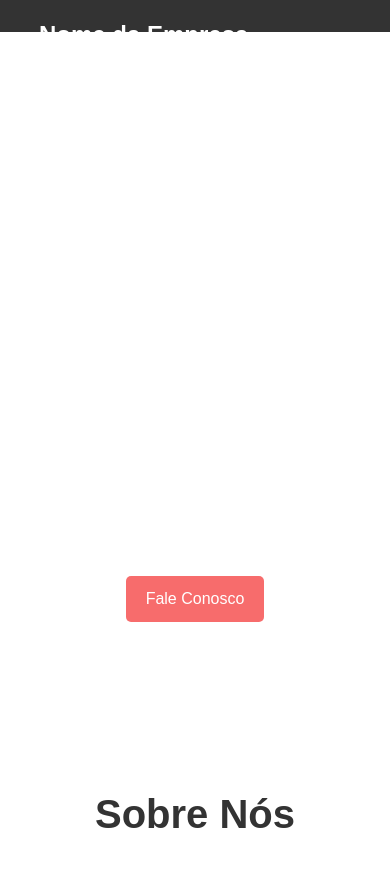
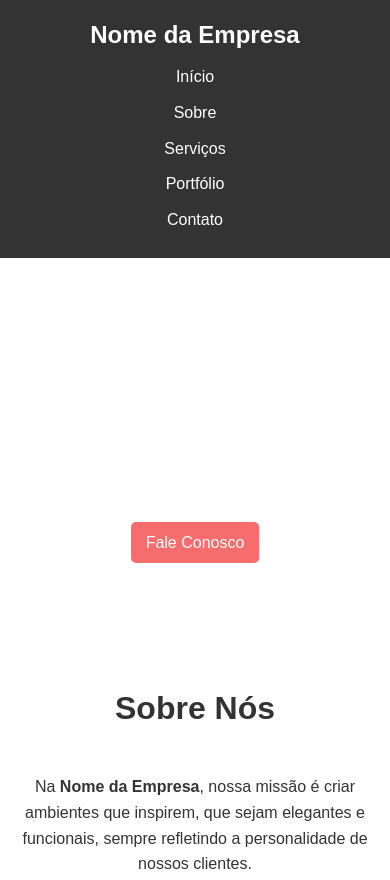
Before and after one commit to rafaelromao/meulugar, a plain HTML site: page index.html in a window 390 px wide. Shown: the top 880 px of the page. Drawn offline with Linux system fonts and the light colour scheme.

Commit message:
make responsible

```diff
--- a/style.css
+++ b/style.css
@@ -22,6 +22,7 @@ header {
     background: #333;
     color: #fff;
     padding: 1rem 0;
+    position: relative;
 }
 
 header .logo {
@@ -48,6 +49,7 @@ header nav ul li a {
     text-decoration: none;
 }
 
+/* Limpar floats */
 .clearfix::after {
     content: "";
     display: block;
@@ -93,7 +95,7 @@ h2 {
 
 .service-list {
     display: flex;
-    justify-content: space-around;
+    justify-content: space-between;
 }
 
 .service {
@@ -103,7 +105,7 @@ h2 {
 
 .portfolio-grid {
     display: flex;
-    justify-content: space-around;
+    justify-content: space-between;
 }
 
 .portfolio-item {
@@ -151,3 +153,84 @@ footer {
     text-align: center;
     padding: 20px 0;
 }
+/* ===== MEDIA QUERIES PARA RESPONSIVIDADE ===== */
+@media screen and (max-width: 768px) {
+
+    /* Ajuste de cabeçalho */
+    header .logo {
+        float: none;
+        text-align: center;
+        margin-bottom: 10px;
+    }
+
+    header nav {
+        float: none;
+        text-align: center;
+    }
+
+    header nav ul {
+        padding: 0;
+    }
+
+    header nav ul li {
+        display: block;
+        margin: 10px 0;
+    }
+
+    /* Ajuste do hero */
+    .hero h2 {
+        font-size: 2rem;
+    }
+
+    .hero p {
+        font-size: 1.2rem;
+    }
+
+    /* Serviços e portfólio em coluna */
+    .service-list,
+    .portfolio-grid {
+        flex-direction: column;
+    }
+
+    .service,
+    .portfolio-item {
+        width: 100%;
+        margin-bottom: 20px;
+    }
+}
+
+@media screen and (max-width: 480px) {
+    .hero {
+        padding: 60px 0;
+    }
+
+    .hero h2 {
+        font-size: 1.8rem;
+    }
+
+    .hero p {
+        font-size: 1rem;
+    }
+
+    .btn {
+        padding: 8px 15px;
+    }
+
+    h2 {
+        font-size: 2rem;
+    }
+
+    .container {
+        width: 90%;
+    }
+
+    form input,
+    form textarea {
+        width: 100%;
+        padding: 8px;
+    }
+
+    form button {
+        width: 100%;
+    }
+}
```
